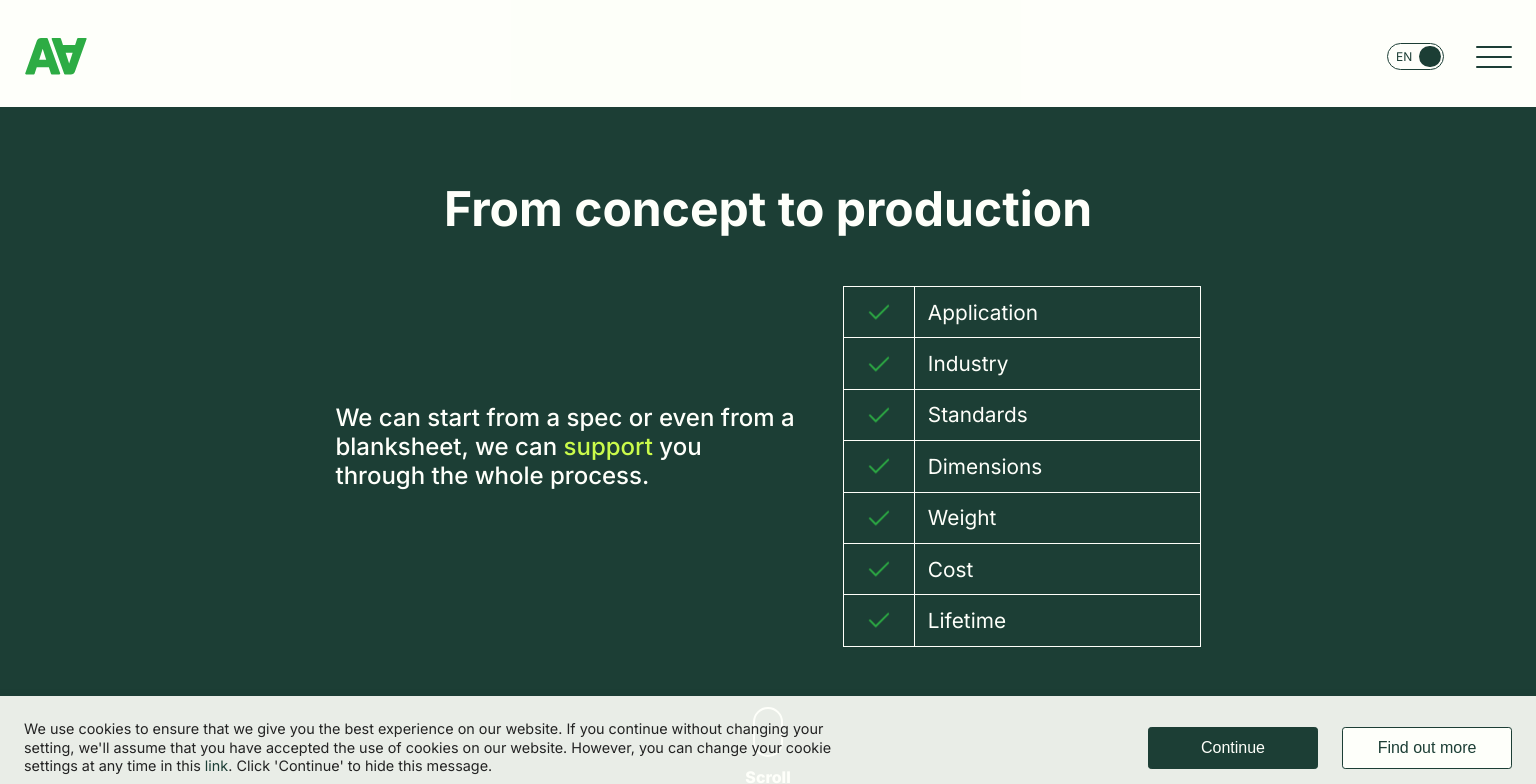
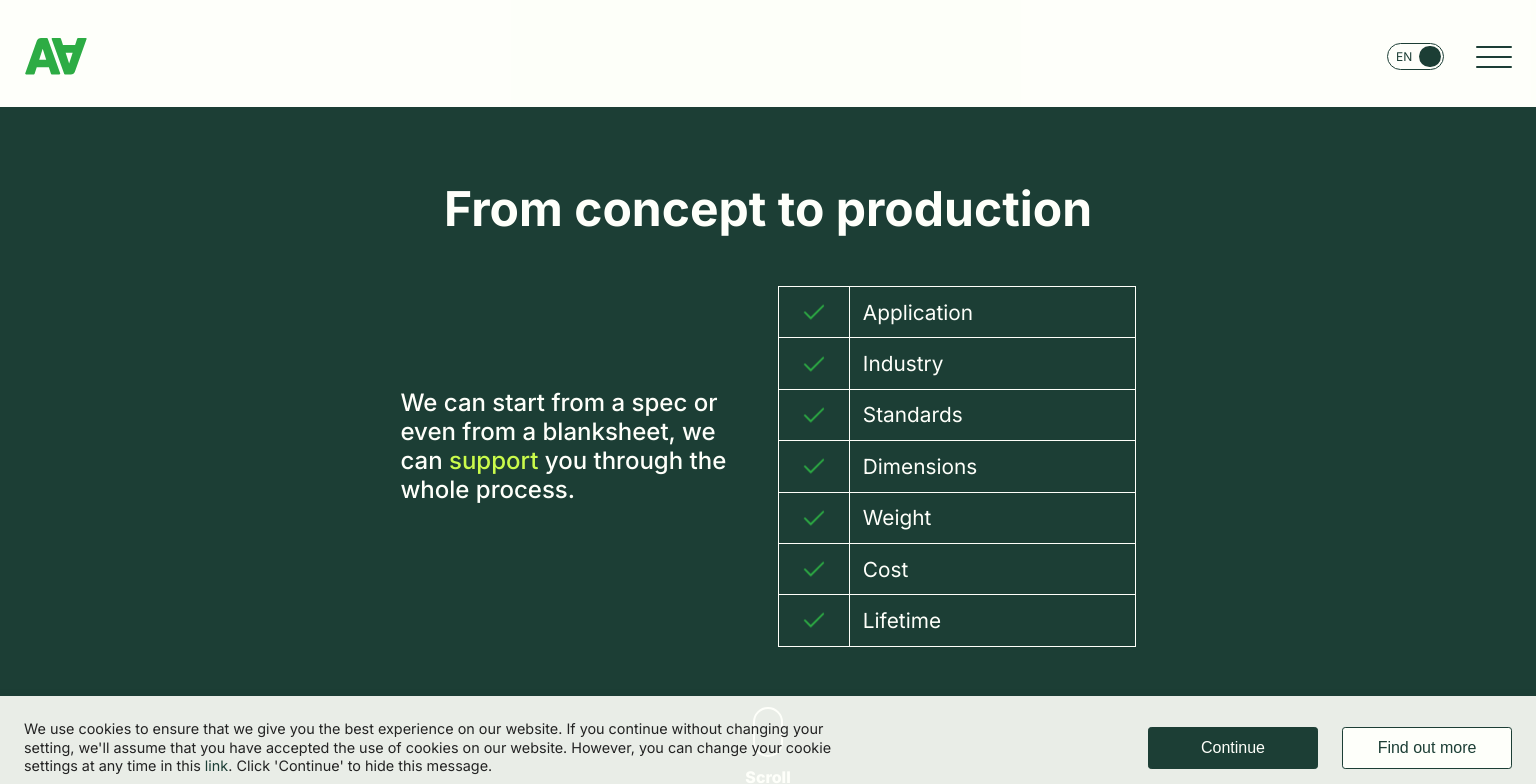
Before and after one commit to Nannitta/AaroxElectronics, a Next.js app: page /embedded-systems in a window 1536 px wide. Shown: the top 784 px of the page. Built offline with nearby package versions, Linux system fonts and the light colour scheme.

Commit message:
Change styles firstSection embedded page

```diff
--- a/src/app/embedded-systems/embedded.css
+++ b/src/app/embedded-systems/embedded.css
@@ -206,7 +206,7 @@
 	}
 
 	.embedded-section .content-table-container h2 {
-		max-width: 460px;
+		max-width: 330px;
 	}
 
 	.embedded-table1 {
@@ -221,7 +221,7 @@
 
 @media (min-width: 1920px) {
 	.embedded-table1 {
-		width: 40%;
+		width: 25%;
 	}
 
 	.embedded-table1 td {
```
